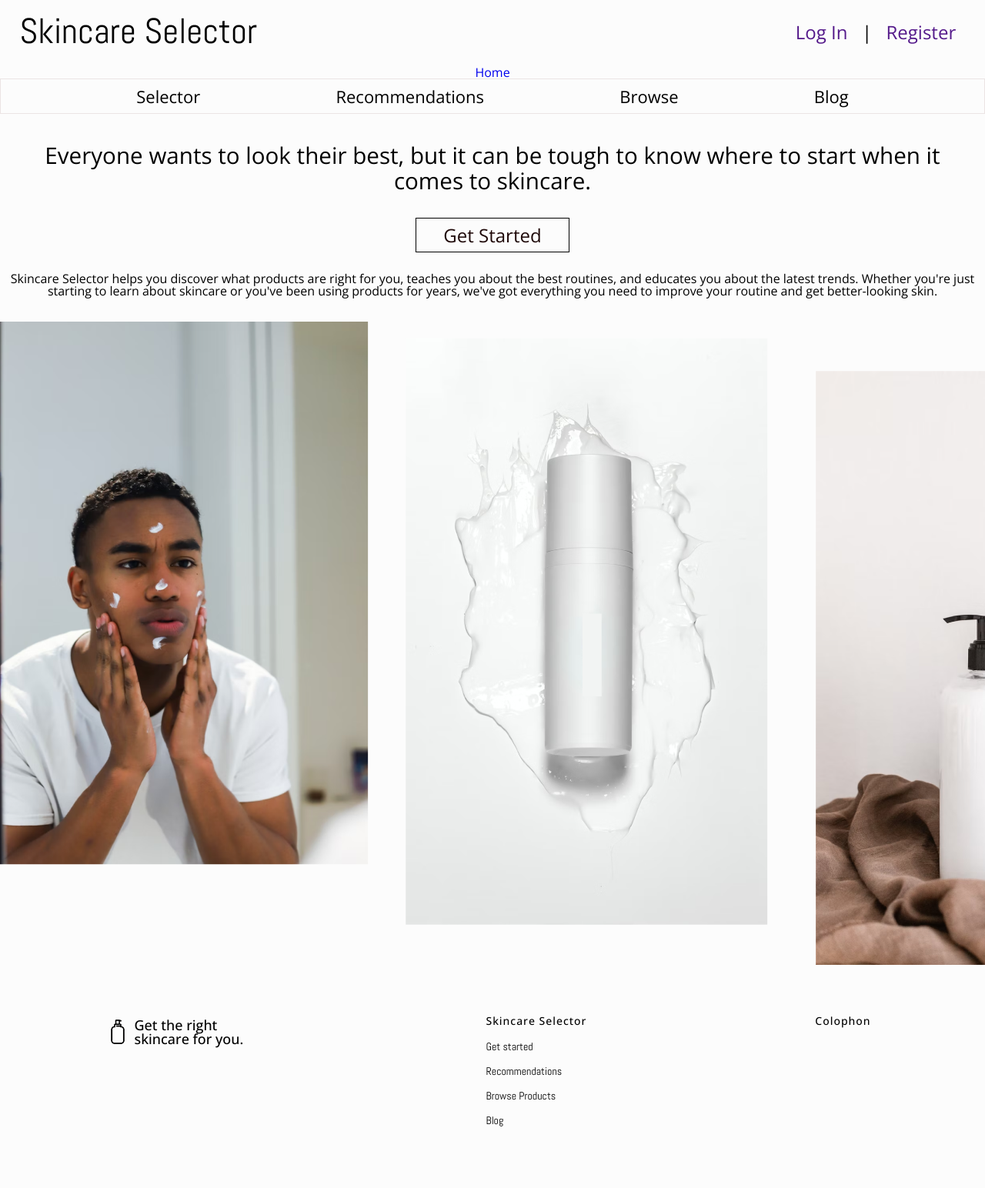
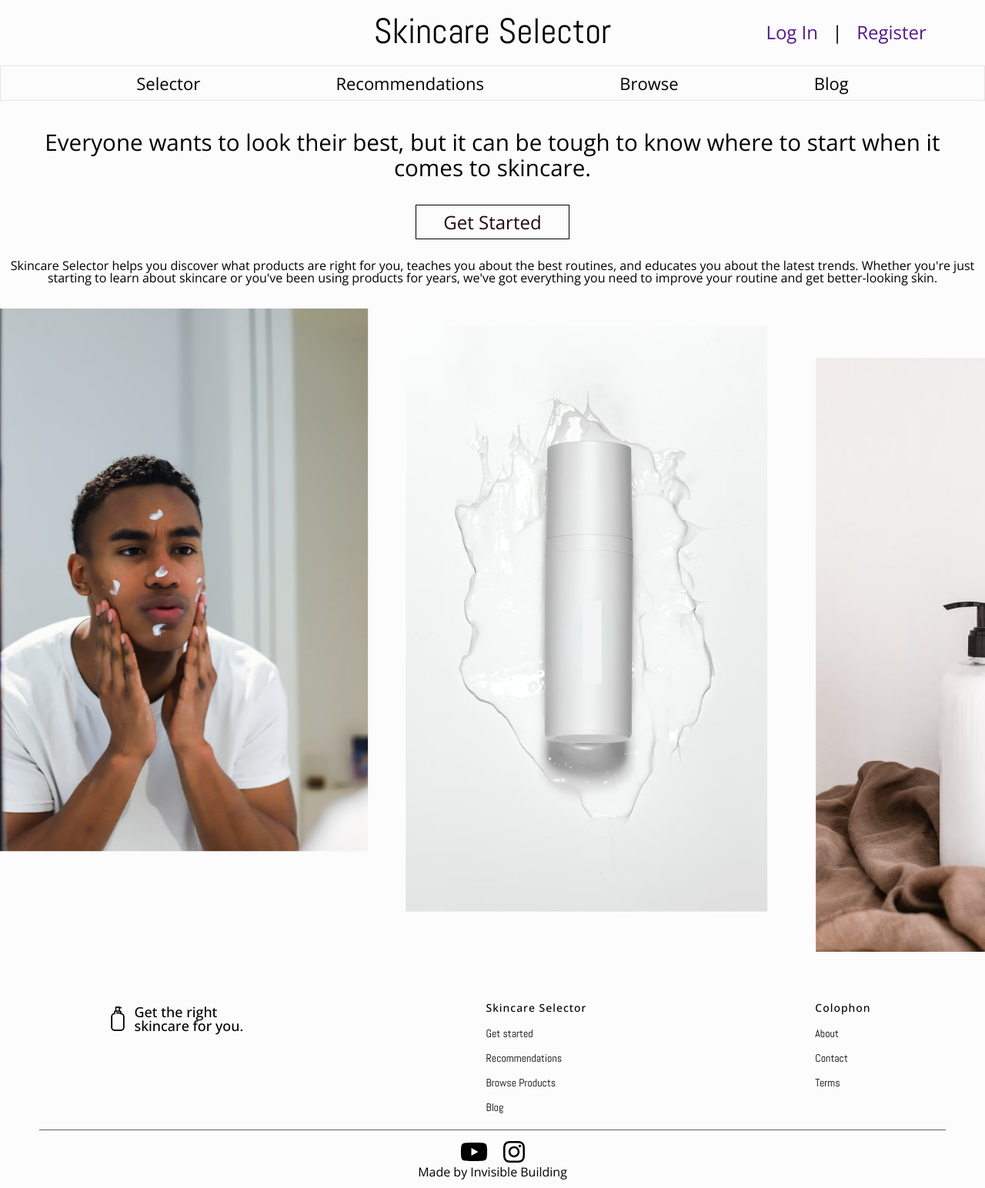
Before and after one commit to ibConnor/SkincareSelector, a Jekyll site: the page built from index.html, in a window 1280 px wide. Shown: the whole page at 77% size. Built offline with Jekyll 4.4.1, drawn with Linux system fonts in a browser that asks for light colours; some web fonts are replaced; before the commit the page ends 1472 px from its top, so only the background shows below that.

Commit message:
header and footer changed to 90% width

```diff
--- a/_includes/footer.html
+++ b/_includes/footer.html
@@ -1,5 +1,4 @@
 <footer>
-
     <div class="col">
         <div class="flex">
             <img class="bttl" width="32px" src="../assets/icon.png" alt="bottle">
@@ -17,29 +16,21 @@
     </ul>
     </div>
 
-<!--
-<div class="col">
-<ul>
-<h5>Our Community</h5>
-<li><a href="">Downloads</a></li>
-<li><a href="">Forums</a></li>
-<li><a href="">Trends</a></li>
-</ul>
-</div> -->
-
     <div class="col">
         <ul>
             <h5>Colophon</h5>
-<!-- <li><a href="">About</a></li>
+            <li><a href="">About</a></li>
             <li><a href="">Contact</a></li>
             <li><a href="">Terms</a></li>
-<li><a href="">User Code of Conduct	</a></li>
-<li><a href="">Industry Code of Conduct</a></li>
-<li><a href="">Privacy</a></li>
-<li><a href="">Do No Sell my Personal information</a></li>
-<li><a href="">Affiliate Disclosure</a></li>	 -->
         </ul>
     </div>
 
+</footer>
 
-</footer>
+<div class="bottom">
+    <div class="socials">
+        <a href="https://www.youtube.com/c/Invisiblebuilding" class="social-link"><img src="../assets/youtube.svg" alt="YouTube Logo" height="32px"></a>
+        <a href="https://www.instagram.com/invisiblebuilding" class="social-link"><img src="../assets/instagram.svg" alt="YouTube Logo" height="32px"></a>
+    </div>
+    <h5>Made by Invisible Building</h5>
+</div>
--- a/_includes/header.html
+++ b/_includes/header.html
@@ -1,9 +1,12 @@
 <header>
 
-<h1><a href="../index">Skincare Selector</a></h1>
-<div id="login-register">
-<a href="" class="login-register">Log In    </a>    |   <a href="" class="login-register"> Register</a>
-</div>
+<!-- <div class="flex"> -->
+    <h1><a href="../index">Skincare Selector</a></h1>
+    <div id="login-register">
+    <a href="" class="login-register">Log In    </a>    |   <a href="" class="login-register"> Register</a>
+    </div>
+<!-- </div> -->
+
 
 </header>
 
@@ -11,7 +14,7 @@
 
 
 <nav>
-    {% include breadcrumbs.html %}
+    <!-- {% include breadcrumbs.html %} -->
 <ul>
 <li><a href="">Selector</a></li>
 <li><a href="">Recommendations</a></li>
--- a/css/main.css
+++ b/css/main.css
@@ -3,6 +3,29 @@ html {
   margin: 0;
   padding: 0;
   font-family: 'Open Sans', sans-serif;
+}
+
+.socials{
+  display: flex;
+  justify-content: center;
+}
+
+.social-link{
+  margin-left: 10px;
+  margin-right: 10px;
+}
+
+.bottom{
+  justify-items: center;
+  width: 90%;
+  border:#606060;
+  border-width: 1px;
+  border-style: solid none none none;
+  margin-top: 1%;
+  display: grid;
+  justify-content: center;
+  align-self: center;
+  padding: 1%;
 }
 
 .login-register {
@@ -14,7 +37,7 @@ html {
   position: absolute;
   width: 244.39px;
   height: 35px;
-  right: 2%;
+  right: 5%;
   top: 25px;
   font-family: 'Open Sans';
   font-style: normal;
@@ -23,6 +46,7 @@ html {
   line-height: 33px;
   text-align: right;
   color: #000000;
+  display: block;
 }
 
 h4 {
@@ -244,13 +268,9 @@ h3 {
 }
 
 header {
-  background: #FCFCFC;
-  position: absolute;
-  top: 0;
-  width: 100%;
-  margin: 0;
-  padding: 0;
-  display: flex;
+  justify-items: center;
+  width: 90%;
+  align-self: center;
 }
 
 header h1 {
@@ -260,7 +280,6 @@ header h1 {
     font-size: 46px;
     line-height: 82px;
     color: #000000;
-    padding-left: 2vw;
 }
 
 header h1 a {
@@ -292,7 +311,7 @@ header .mainCTA:hover {
 }
 
 nav {
-    padding-top: 86px;
+    padding-top: 0.25%;
     width: 100%;
     text-align: center;
 }
@@ -385,7 +404,6 @@ color: #000000;
 }
 
 body{
-  /* height: 100vh; */
   display: flex;
   flex-direction: column;
 }
```
Also changed, not shown: assets/instagram.svg (added), assets/youtube.svg (added). Lines whose indentation alone changed are shown as unchanged.
